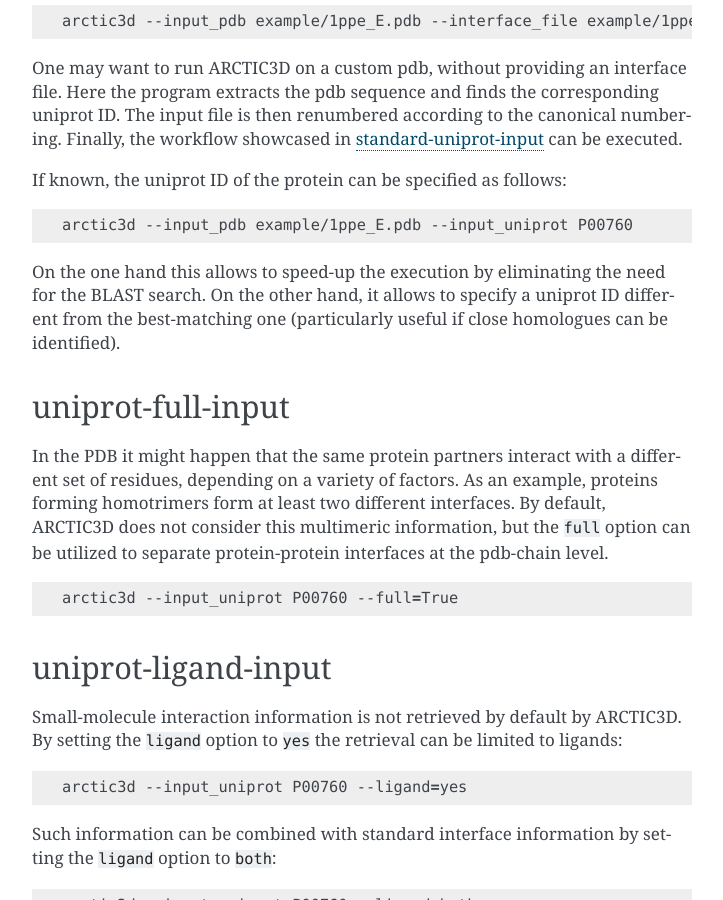
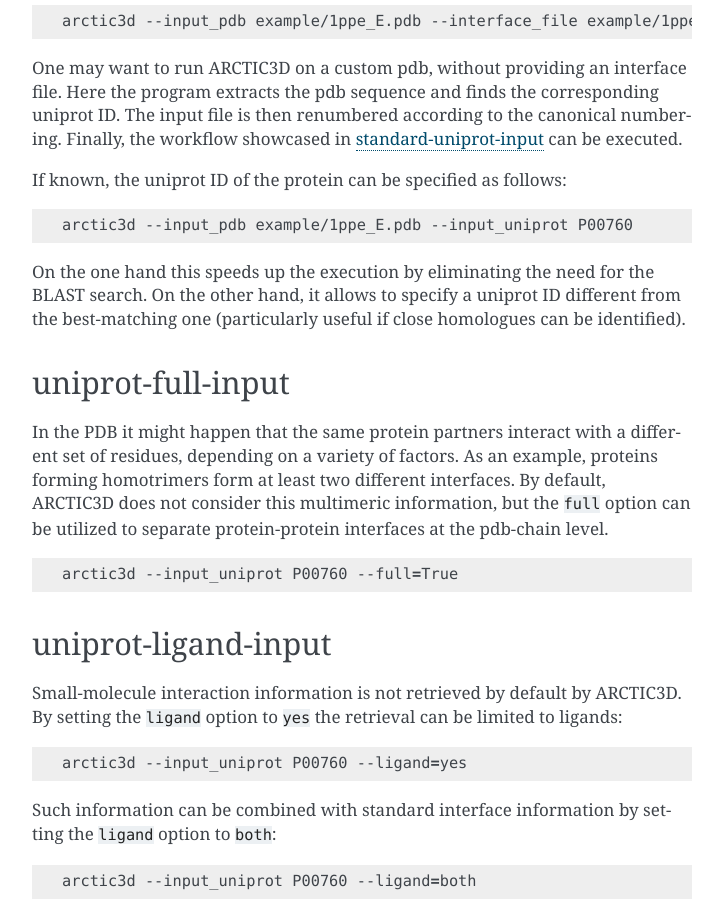
Before and after one commit to haddocking/arctic3d, a Sphinx documentation site: the page built from docs/examples.md, in a window 1280 px wide and 900 px high, scrolled down 1619 px. Shown: the whole window, without its empty margins (388-1111 px from the left). Built offline with Sphinx 7.4.7, drawn with Linux system fonts in a browser that asks for light colours.

Commit message:
Update examples.md

````diff
--- a/docs/examples.md
+++ b/docs/examples.md
@@ -75,10 +75,12 @@
 One may want to run ARCTIC3D on a custom pdb, without providing an interface file. Here the program extracts the pdb sequence and finds the corresponding uniprot ID. The input file is then renumbered according to the canonical numbering. Finally, the workflow showcased in [standard-uniprot-input](standard-uniprot-input) can be executed.
 
 If known, the uniprot ID of the protein can be specified as follows:
+
 ```bash
 arctic3d --input_pdb example/1ppe_E.pdb --input_uniprot P00760
 ```
-On the one hand this allows to speed-up the execution by eliminating the need for the BLAST search. On the other hand, it allows to specify a uniprot ID different from the best-matching one (particularly useful if close homologues can be identified).
+
+On the one hand this speeds up the execution by eliminating the need for the BLAST search. On the other hand, it allows to specify a uniprot ID different from the best-matching one (particularly useful if close homologues can be identified).
 
 ## uniprot-full-input
 
````
